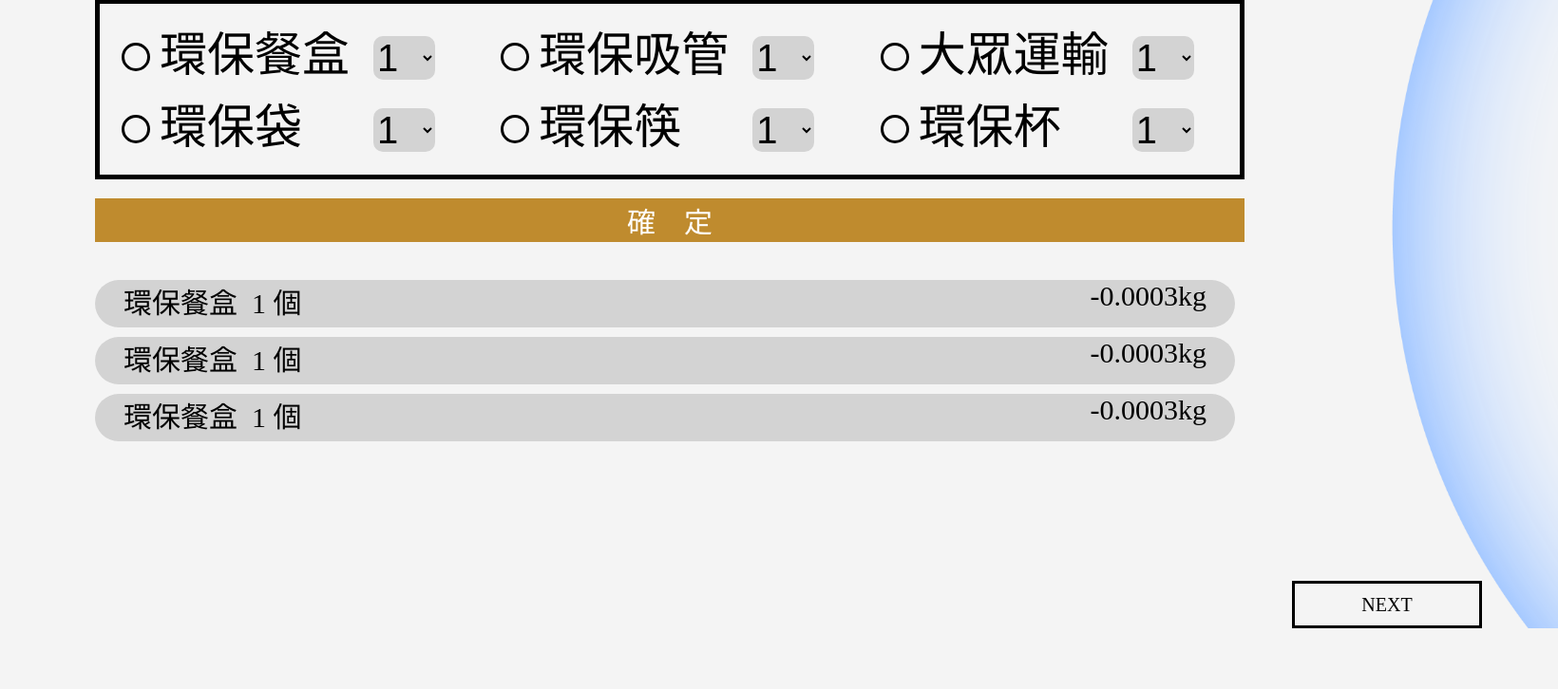
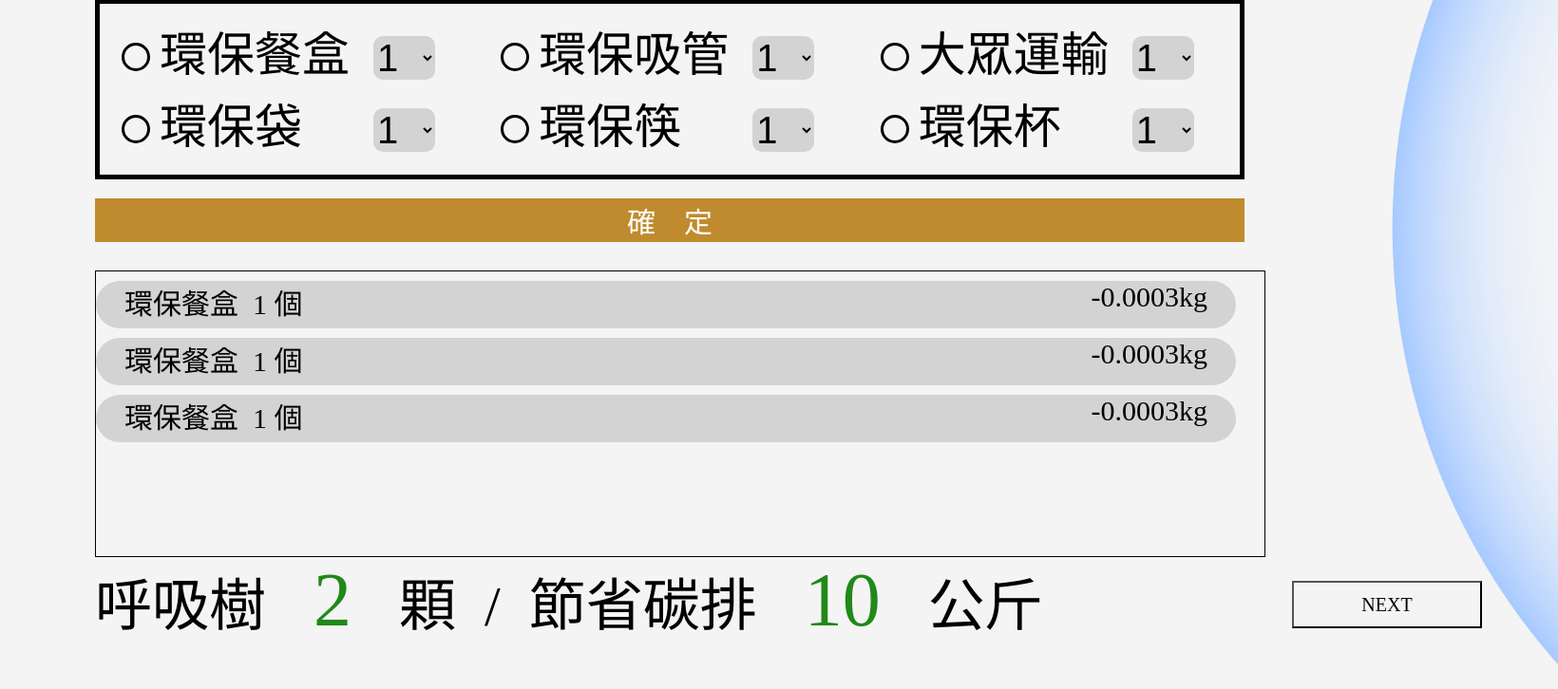
Before and after one commit to ziv09/breath_s_proj, a PHP site: page /gar.php in a window 1640 px wide. Shown: the part 318-1044 px from the top of the page at 95% size. Before the commit the page ends 980 px from the top, so only its background shows below. Run offline with PHP 8.4, Linux system fonts and the light colour scheme; some web fonts are replaced.

Commit message:
新頁面6

```diff
--- a/amount.php
+++ b/amount.php
@@ -74,6 +74,9 @@ $other_r = getExpenditureRatio($conn, $mail, $total_expend, "其他"); // 其他
 </head>
 
 <body class="body">
+    <!-- 在 amount.php 中 -->
+<div id="scrollTo"></div>
+
     <div class="barcon">
         <img src="./images/logo.png" alt="">
         <div>
--- a/css/gar_sy.css
+++ b/css/gar_sy.css
@@ -127,6 +127,8 @@ width: 1230px;
 height: 300px;
 overflow: auto;
 margin-top:30px;
+border: #000 solid 1px;
+margin-bottom: 0px;
 }
 
 .garrec-txt{
@@ -170,7 +172,6 @@ margin-top:30px;
     width: 200px;
     height: 50px;
     color: rgb(0, 0, 0);
-    border: #000 solid 3px;
     background-color: transparent;
     text-align: center;
 
@@ -207,3 +208,16 @@ margin-top:30px;
     position: relative;
     z-index: 1; /* 確保文字在背景之上 */
 }
+
+
+.tree{
+    margin-top: 0px;
+}
+.span1{
+    font-size: 60px;
+}
+.span2{
+    font-size: 80px;
+    color: #218919;
+    padding: 50px;
+}
--- a/gar.php
+++ b/gar.php
@@ -161,9 +161,12 @@
                 </div>
 
             </div>
+            <div class="tree">
+            <span class="span1">呼吸樹</span><span class="span2">2</span><span class="span1">顆&ensp;/&ensp;節省碳排</span><span class="span2">10</span><span class="span1">公斤</span>
+            </div>
         </div>
         <div class="r-container">
-            <button class="circle-btn"><span>NEXT</span></button>
+            <button onclick="window.location.href = './amount.php';" class="circle-btn"><span>NEXT</span></button>
         </div>
     </div>
 
@@ -172,6 +175,8 @@
 
 
 
+
 </body>
+<script src=".js"></script>
 
 </html>
```
Also changed, not shown: javascript/nextpage.js (+17 -15 lines).
